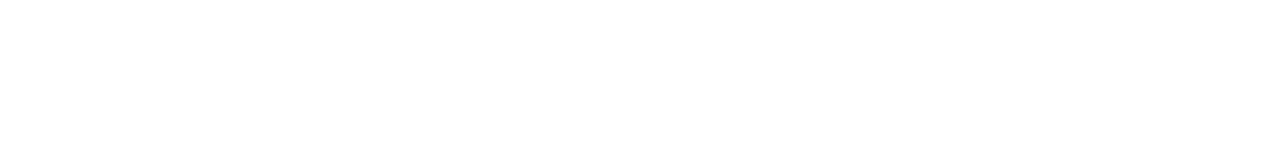
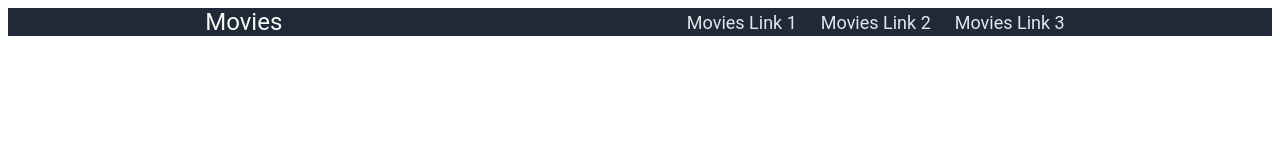
Before and after one commit to WillB37/odin-landing-page, a plain HTML site: page index.html in a window 1280 px wide. Drawn offline with Linux system fonts and the light colour scheme.

Commit message:
Add in header
This adds in the header and the styling of the start of the hero
section.

```diff
--- a/css/styles.css
+++ b/css/styles.css
@@ -0,0 +1,25 @@
+body {
+  font-family: "Roboto", serif;
+}
+
+.hero {
+  background-color: #1F2937;
+}
+
+.header {
+  display: flex;
+  justify-content: space-around;
+  align-items: center;
+}
+
+.logo {
+  font-size: 24px;
+  color: #F9FAF8;
+}
+
+.links a{
+  text-decoration: none;
+  font-size: 18px;
+  color: #E5E7EB;
+  margin: 0px 10px;
+}
--- a/index.html
+++ b/index.html
@@ -2,7 +2,20 @@
 <html lang="en">
   <head>
     <meta charset="UTF-8">
-    <link rel=""stylesheet" href="./css/styles.css">
-    <title>Landing Page Project</title>
+    <link rel="stylesheet" href="./css/styles.css">
+    <title>Movies</title>
   </head>
+
+  <div class="hero">
+    <div class="header">
+      <div class="logo">
+        Movies
+      </div>
+      <div class="links">
+        <a href="./index.html">Movies Link 1</a>
+        <a href="./index.html">Movies Link 2</a>
+        <a href="./index.html">Movies Link 3</a>
+      </div>
+    </div>
+  </div>
 </html>
```
